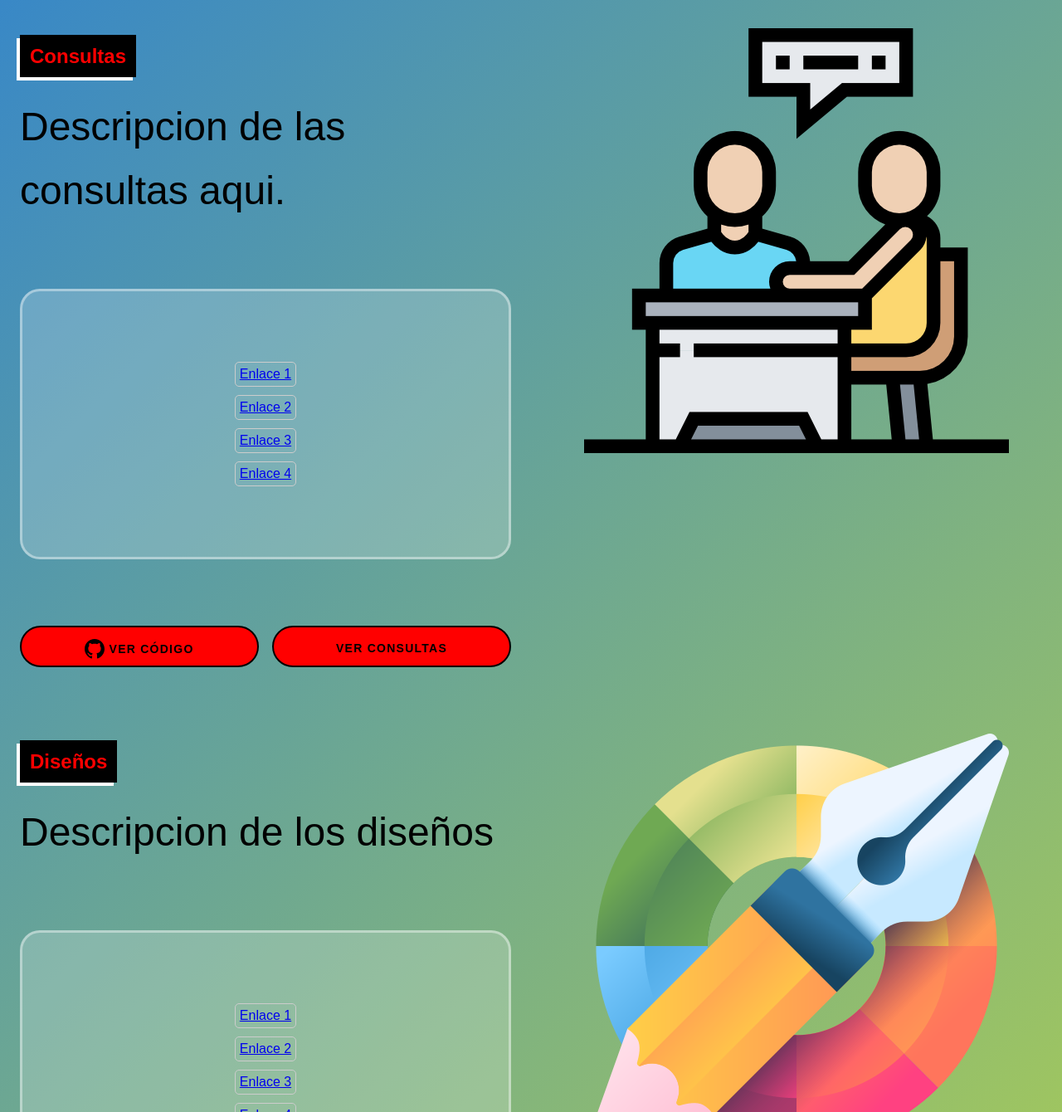
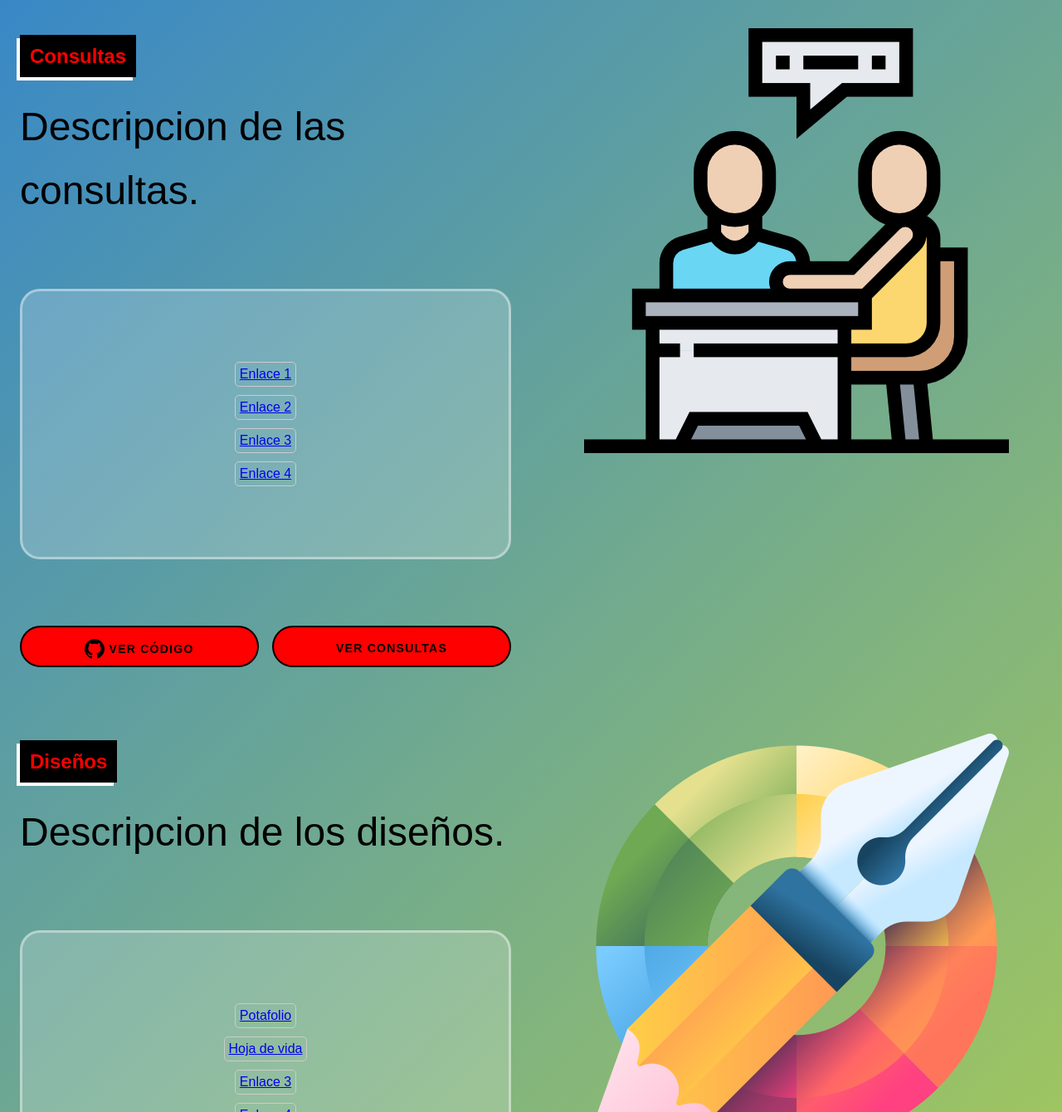
Before and after one commit to Pastu17/Programacion-web, a plain HTML site: page index.html in a window 1280 px wide. Shown: the part 1460-2800 px from the top of the page at 83% size. Drawn offline with Linux system fonts and the light colour scheme.

Commit message:
Update index.html

```diff
--- a/index.html
+++ b/index.html
@@ -88,7 +88,7 @@
               <span>Talleres</span>
             </h2>
             <p class="project-copy">
-              <span class="h3">Descripcion de los talleres</span>
+              <span class="h3">Descripcion de los talleres.</span>
             </p>
             <article class="testimony">
               <div class="ul-list">
@@ -122,7 +122,7 @@
               <span>Consultas</span>
             </h2>
             <p class="project-copy">
-              <span class="h3">Descripcion de las consultas aqui.</span>
+              <span class="h3">Descripcion de las consultas.</span>
             </p>
             <article class="testimony">
               <div class="ul-list">
@@ -157,13 +157,13 @@
               <span>Diseños</span>
             </h2>
             <p class="project-copy">
-              <span class="h3">Descripcion de los diseños</span>
+              <span class="h3">Descripcion de los diseños.</span>
             </p>
             <article class="testimony">
               <div class="ul-list">
                 <ul>
-                  <li><a href="#">Enlace 1</a></li>
-                  <li><a href="#">Enlace 2</a></li>
+                  <li><a href="https://www.figma.com/proto/7CtdArb3IPDFCJnIG0uNDh/Untitled?type=design&node-id=1-6&t=kNMgESIdVKej2O4s-0&scaling=scale-down&page-id=0%3A1">Potafolio</a></li>
+                  <li><a href="https://www.figma.com/file/GMKRXITjNLUluiMuwqxDbz/Untitled?type=design&node-id=0%3A1&mode=design&t=3ucnJ4UUpBHbrnup-1">Hoja de vida</a></li>
                   <li><a href="#">Enlace 3</a></li>
                   <li><a href="#">Enlace 4</a></li>
                 </ul>
@@ -191,12 +191,12 @@
               <span>Retos</span>
             </h2>
             <p class="project-copy">
-              <span class="h3">Descripcion de los retos</span>
+              <span class="h3">Descripcion de los retos.</span>
             </p>
             <article class="testimony">
               <div class="ul-list">
                 <ul>
-                  <li><a href="#">Enlace 1</a></li>
+                  <li><a href="https://www.figma.com/file/Xu8rrhDvmRuBu4LdzuEUpf/Untitled?type=design&node-id=0%3A1&mode=design&t=2yiBXDZReefq2FQn-1">Enlace 1</a></li>
                   <li><a href="#">Enlace 2</a></li>
                   <li><a href="#">Enlace 3</a></li>
                   <li><a href="#">Enlace 4</a></li>
```
